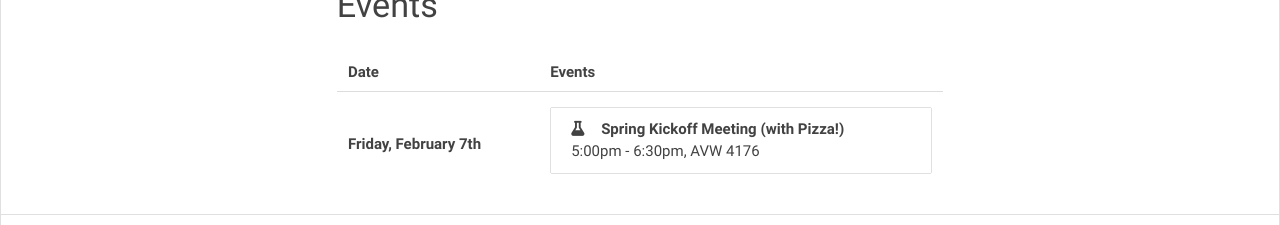
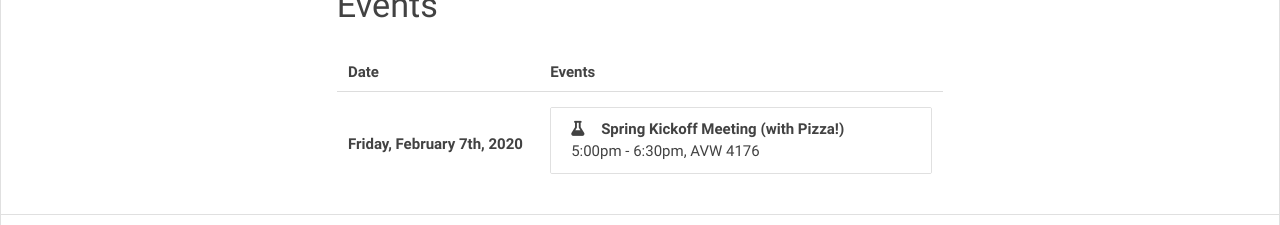
Before and after one commit to umdxrclub/xrc-prev-website, a React (Create React App) app: page / in a window 1280 px wide. Shown: the part 1100-1325 px from the top of the page. Built offline with nearby package versions, Linux system fonts and the light colour scheme.

Commit message:
changed the events view to show the event's year

```diff
--- a/src/App.js
+++ b/src/App.js
@@ -30,7 +30,7 @@ function App() {
 	// Function for getting a day string the way I previously hardcoded it
 	var getNiceDayDateString = function(date) {
 		var str = date.toLocaleDateString('en-US', {weekday : 'long', month : 'long', day : 'numeric'});
-		str += getDateSuffix(parseInt(str.match(/\d+$/[0], 10)));
+		str += getDateSuffix(parseInt(str.match(/\d+$/[0], 10))) + ', ' + (date.getYear() + 1900);
 		return str;
 	}
 
```
